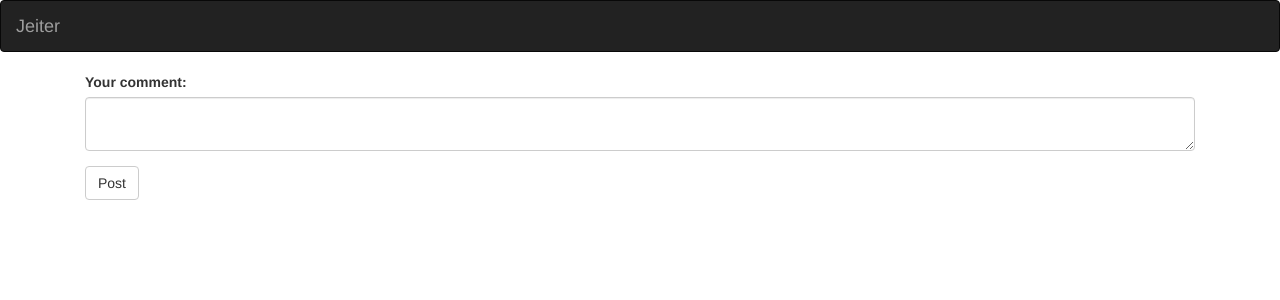
After one commit to JeremyKimotho/blogs, a Flask app: page /write-comment in a window 1280 px wide. The commit adds this page. Shown: the top 300 px of the page. Run offline with Flask 2, Linux system fonts and the light colour scheme; some libraries are stand-ins or nearby versions.

Commit message:
have created the comments template

```diff
--- a/app/main/forms.py
+++ b/app/main/forms.py
@@ -0,0 +1,12 @@
+from flask_wtf import FlaskForm
+from wtforms import StringField, TextAreaField, SubmitField
+from wtforms.validators import Required
+
+class PostForm(FlaskForm):
+  title=StringField('Blog Title')
+  body=TextAreaField('Write Away')
+  submit=SubmitField('Submit')
+
+class CommentForm(FlaskForm):
+  comment=TextAreaField('Your comment:')
+  submit=SubmitField('Post')
--- a/app/main/views.py
+++ b/app/main/views.py
@@ -4,8 +4,10 @@ from ..models import User, Post, Comments
 from ..date_pipe import date_calc
 from flask_login import login_required, current_user
 from .. import db
+from .forms import PostForm, CommentForm
 from datetime import datetime
 from functools import wraps
+from ..email import updates_mail_message
 
 def requires_admin(access_level):
   def decorator(f):
@@ -23,8 +25,9 @@ def requires_admin(access_level):
 @main.route('/')
 @login_required
 def index():
+  posts=Post.query.all()
   title='Welcome to Jeiter'
-  return render_template('index.html', title=title)
+  return render_template('index.html', title=title, posts=posts)
 
 @main.route('/profile/user/<uname>/<id>')
 def profile_user(id, uname):
@@ -41,6 +44,7 @@ def profile_admin(id, uname):
 @main.route('/writing-posts', methods=['GET', 'POST'])
 @login_required
 def write_post():
+  users=User.query.all()
   form = PostForm()
   if form.validate_on_submit():
     post = Post(title=form.title.data, body=form.body.data)
@@ -48,5 +52,25 @@ def write_post():
     Post.save_post(post)
     return redirect(url_for('main.index'))
 
+    update_mail_message('Update from Jeiter', 'email/update_email', users.email)
+
   title='New Blog Post'
   return render_template('new_post.html', post=form, title=title)
+
+@main.route('/view_comments/<id>')
+def view_comments(id):
+  post = Post.query.filter_by(id=id)
+  comments = Comments.query.filter_by(post=id)
+
+  return render_template('comments.html', comments=comments, post=post)
+
+@main.route('/write-comment', methods=['GET', 'POST'])
+def write_comments():
+  form=CommentForm()
+  if form.validate_on_submit():
+    comment = Comments(comment=form.comment.data)
+    comment.save_comment()
+
+    return redirect(url_for('main.index'))
+
+  return render_template('comment.html', comment=form)
--- /dev/null
+++ b/app/templates/comment.html
@@ -0,0 +1,10 @@
+{% extends 'base.html' %}
+{% import 'bootstrap/wtf.html' as wtf %}
+
+{% block content %}
+<div class="container">
+  <div class="col-lg-12">
+    {{wtf.quick_form(comment)}}
+  </div>
+</div>
+{% endblock %}
--- a/app/templates/comments.html
+++ b/app/templates/comments.html
@@ -5,7 +5,7 @@
 <div class="container">
   <div class="row">
     <div class="col-lg-2">
-      <h4>{{message}}</h4>
+      <button><a href='/write-comment'>Write Comment</a></button>
       <hr>
       <p>{{macro.displayComments(comments)}}</p>
     </div>
```
Also changed, not shown: app/models.py (+15 -7 lines).
